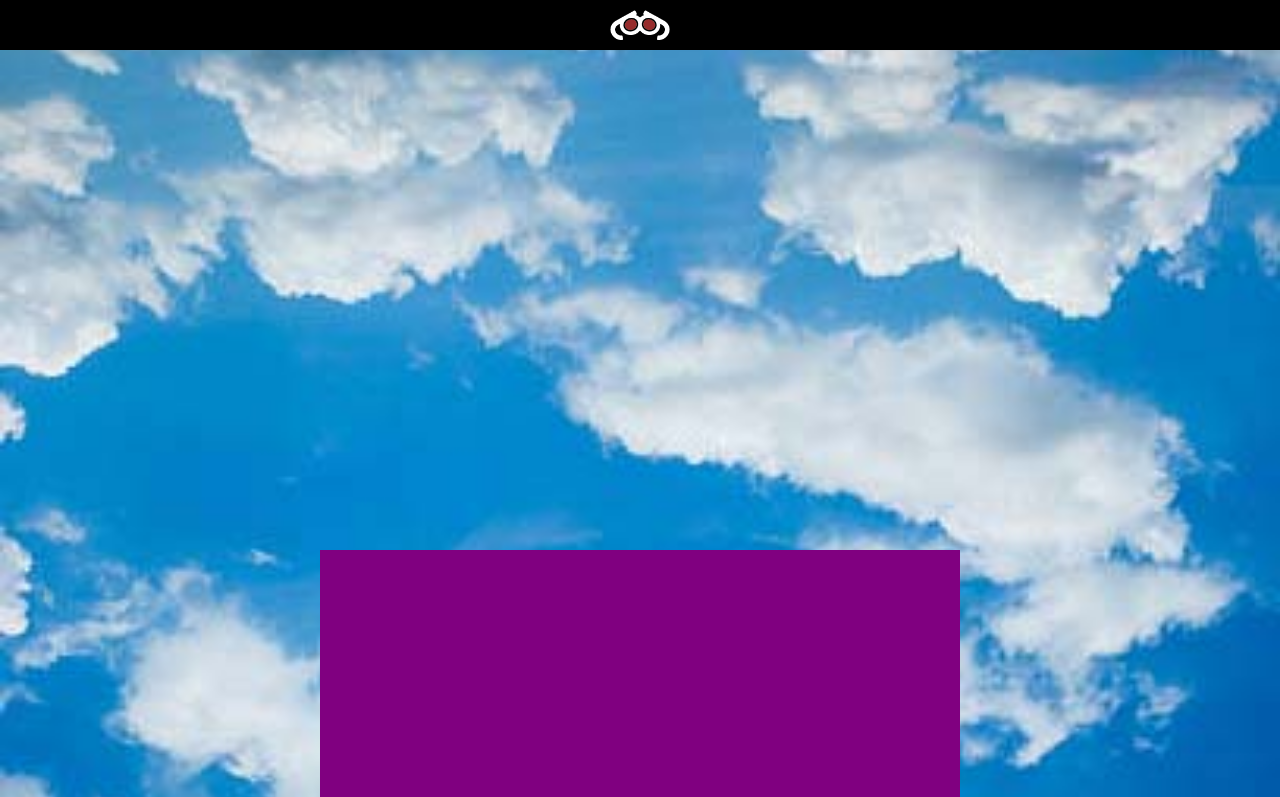
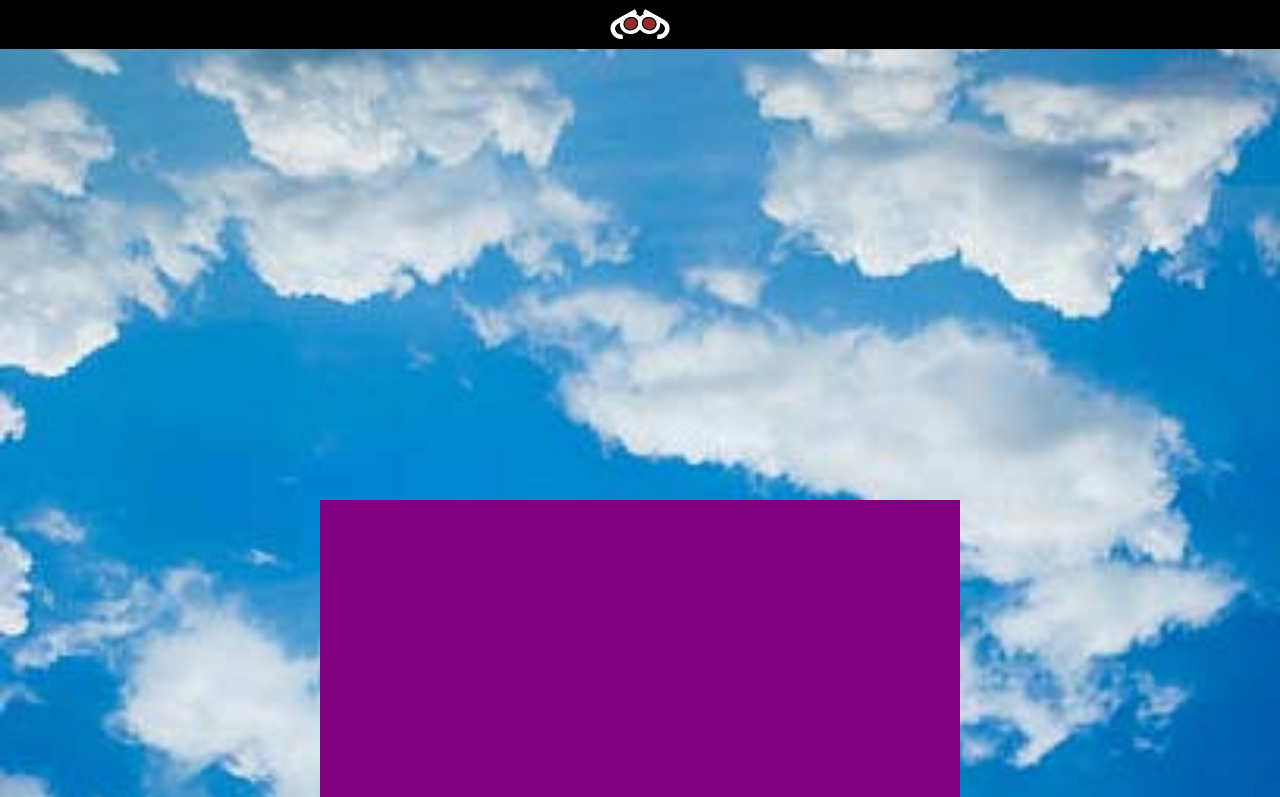
Before and after one commit to brand-identity-brand/blrow.world-old, a Next.js app: page /twitter in a window 1280 px wide. Shown: the top 797 px of the page. Built offline with nearby package versions, Linux system fonts and the light colour scheme.

Commit message:
timeout added

```diff
--- a/pages/portal/index.jsx
+++ b/pages/portal/index.jsx
@@ -29,7 +29,8 @@ export default function Portal() {
             }}
             onClick={()=>{
               // setIsButtonPressed(false);
-              router.push('/twitter'); //gallery
+              setTimeout(()=>{router.push('/twitter')}, 300)
+              // router.push('/twitter'); //gallery
             }}
           >
             <Image
--- a/pages/twitter/index.module.css
+++ b/pages/twitter/index.module.css
@@ -13,11 +13,11 @@
 }
 
 .navBarContainer{
-  position: sticky;
+  position: fixed;
   background-color: black;
   width: 100%;
   height: 50px;
-  top: 0px;
+  top: -1px;
 
   z-index: 999999;
 
--- a/styles/globals.css
+++ b/styles/globals.css
@@ -3,8 +3,8 @@
   /* -moz-transform: rotate(180deg);
   -webkit-transform: rotate(180deg);
   -ms-transform: rotate(180deg);
-  -o-transform: rotate(180deg);
-  transform: rotate(180deg); */
+  -o-transform: rotate(180deg); */
+  /* transform: rotate(180deg); */
 
 }
 /*
```
